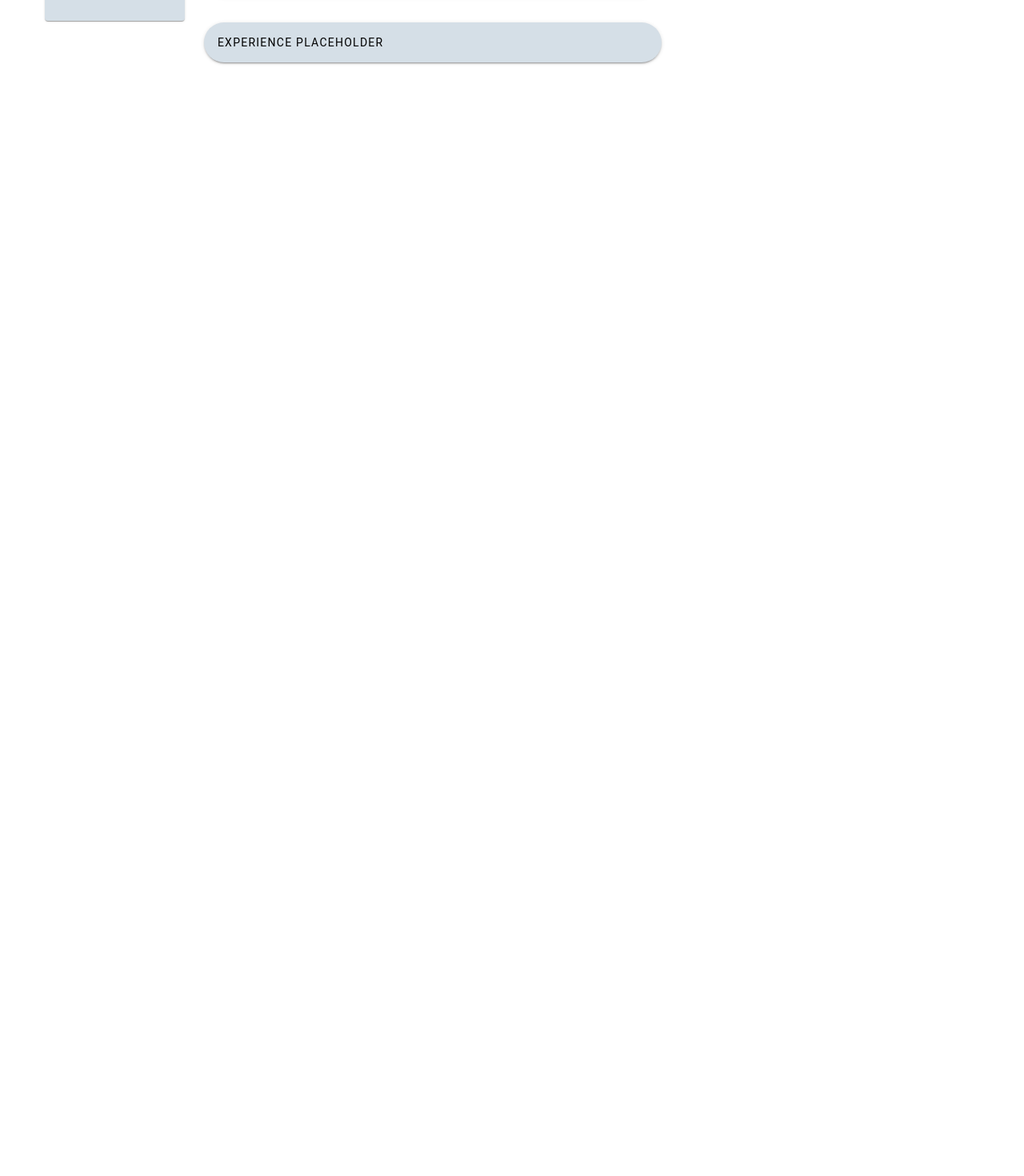
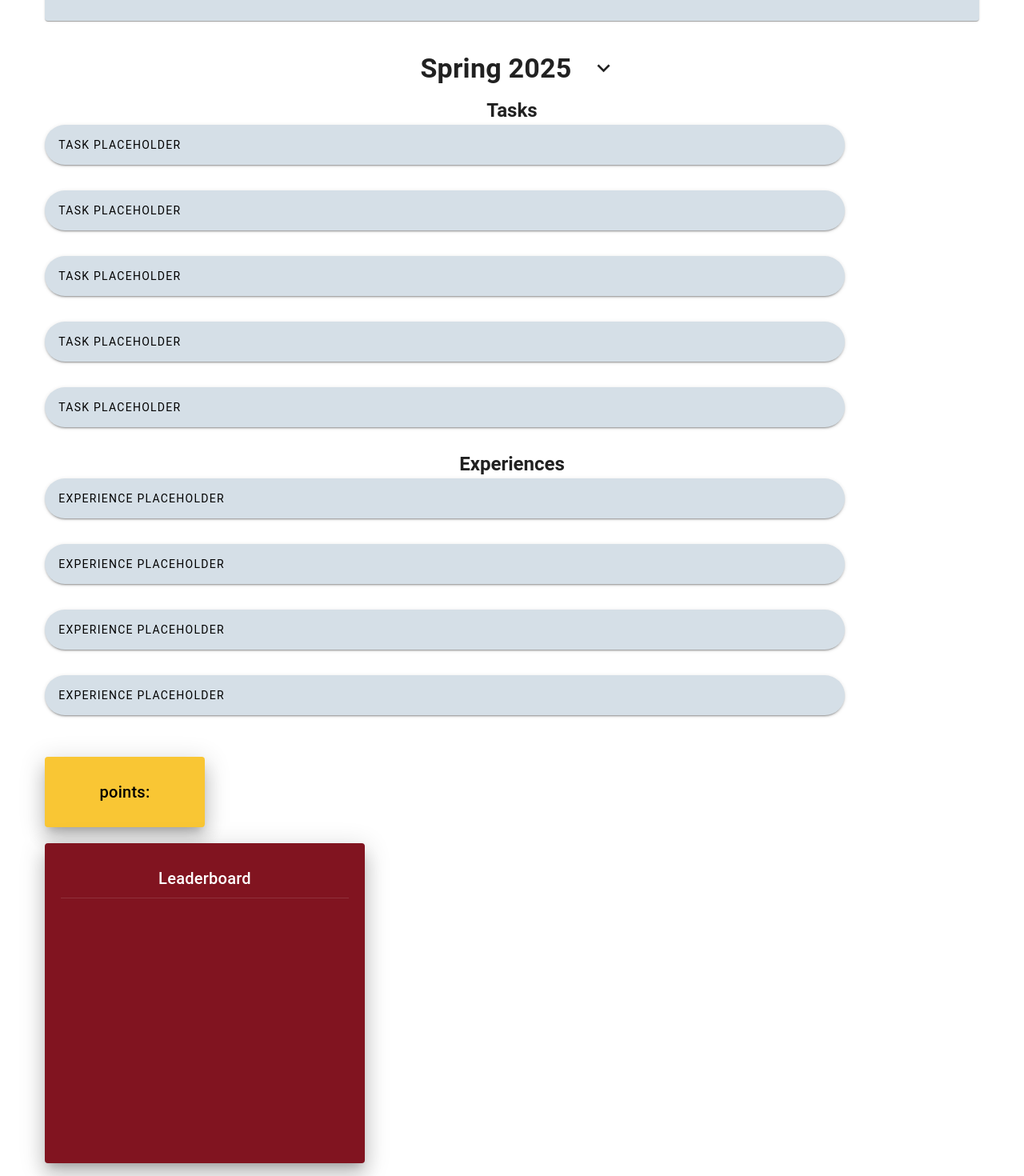
Before and after one commit to IanFlower/Avocado-Frontend, a Vue app: page /home in a window 1280 px wide. Shown: the part 790-2260 px from the top of the page at 80% size. Before the commit the page ends 892 px from the top, so only its background shows below. Built offline with nearby package versions, Linux system fonts and the light colour scheme; what webfontloader would draw is missing.

Commit message:
Created Points Placeholder and Leaderboard placeholder and added more dates

```diff
--- a/src/views/StudentHome.vue
+++ b/src/views/StudentHome.vue
@@ -1,11 +1,12 @@
 <template>
   <v-container>
-    <!-- Upcoming Events-->
+    <!--Upcoming Events Placeholder-->
     <v-row>
-      <v-col md="2">
+      <v-col width="20%">
         <v-card class="d-flex flex-column pa-5" height="800px"
           style="background-color: #D5DFE7; color: black; text-align: center;">
           <v-card-title>Upcoming Events</v-card-title>
+
           <v-divider></v-divider>
 
           <v-spacer></v-spacer>
@@ -20,10 +21,10 @@
         </v-card>
       </v-col>
 
-      <!-- Title with Dropdown Menu -->
-      <v-col cols="6">
+      <!-- Semester with Dropdown Menu -->
+      <v-col width="60%">
         <v-row class="justify-center align-center">
-          <v-card class="pa-4 d-flex align-center" elevation="0" style="background: none; box-shadow: none;">
+          <v-card class="pa-3 d-flex align-center" elevation="0" style="background: none; box-shadow: none;">
             <v-card-title class="text-h4 font-weight-bold" style="margin-right: 8px;">
               Spring {{ selectedYear }}
             </v-card-title>
@@ -35,7 +36,7 @@
                 </v-icon>
               </template>
 
-              <v-card elevation="3">
+              <v-card elevation="8">
                 <v-list>
                   <v-list-item v-for="year in availableYears" :key="year" @click="selectYear(year)">
                     <v-list-item-title class="text-h6 text-center">
@@ -48,10 +49,10 @@
           </v-card>
         </v-row>
 
-        <!-- Tasks -->
+        <!-- Tasks placeholder box-->
         <h2 class="text-center">Tasks</h2>
         <v-row>
-          <v-col cols="12" v-for="n in 5" :key="n">
+          <v-col md="12" cols="12" v-for="n in 5" :key="n">
             <v-btn class="pa-2 mb-2 d-flex align-center pl-4" width="1000" height="50" elevation="2" shaped
               style="border-radius: 50px; justify-content: flex-start; text-align: left; font-weight: normal; background-color: #D5DFE7; color: black;"
               @click="handleTaskClick(n)">
@@ -60,7 +61,7 @@
           </v-col>
         </v-row>
 
-        <!-- Experiences -->
+        <!-- Experiences placeholder box -->
         <h2 class="text-center mt-5">Experiences</h2>
         <v-row>
           <v-col cols="12" v-for="n in 4" :key="n">
@@ -72,6 +73,23 @@
           </v-col>
         </v-row>
       </v-col>
+
+
+      <v-col width="20%" >
+        <!--points placeholder box-->
+        <v-card class="d-flex flex-column pa-5 text-center my-5 align-center" width = "200px" color = "#F9C634"elevation ="16">
+
+          <v-card-title> points: </v-card-title>
+        </v-card>
+
+        <!--Leaderboard placeholder box-->
+      <v-card class="d-flex flex-column pa-5 text-center" height = "400px"  width = "400px" color = "#811420" elevation ="16">
+        <v-card-title>Leaderboard</v-card-title>
+
+        <v-divider></v-divider>
+
+      </v-card>
+    </v-col>
     </v-row>
   </v-container>
 </template>
@@ -80,7 +98,7 @@ export default {
   data() {
     return {
       selectedYear: 2025,
-      availableYears: [2025, 2026, 2027],
+      availableYears: [2021, 2022, 2023, 2024, 2025, 2026, 2027, 2028],
     };
   },
   methods: {
```
